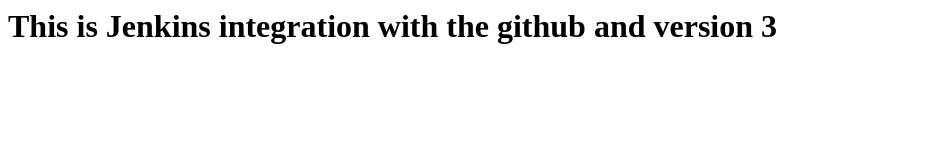
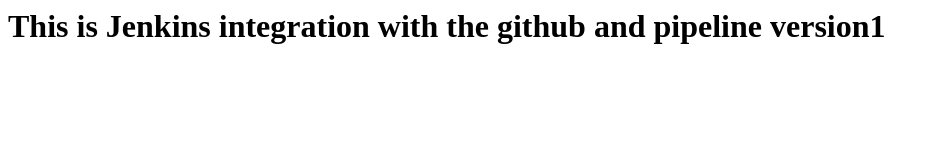
Before and after one commit to RajithSangireddy/jenkins, a plain HTML site: page index.html in a window 1280 px wide. Shown: the whole page, without its empty margins (0-939 px from the left). Drawn offline with Linux system fonts and the light colour scheme.

Commit message:
changed website for Pipeline

```diff
--- a/index.html
+++ b/index.html
@@ -1 +1 @@
-<h1>This is Jenkins integration with the github and version 3</h1>
+<h1>This is Jenkins integration with the github and pipeline version1</h1>
```
